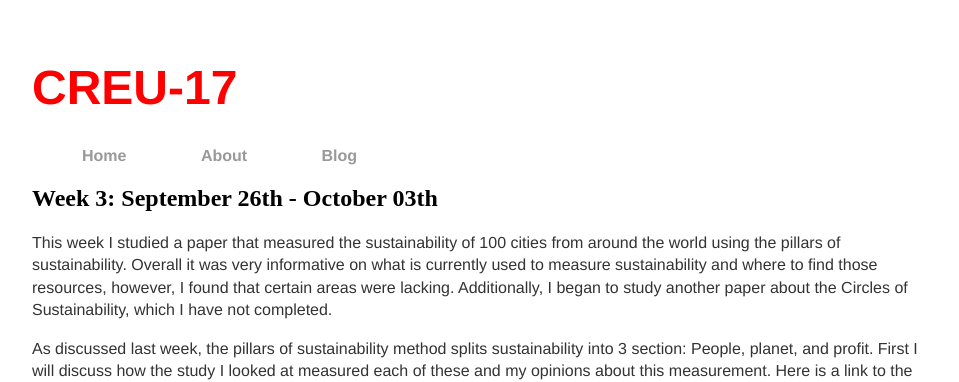
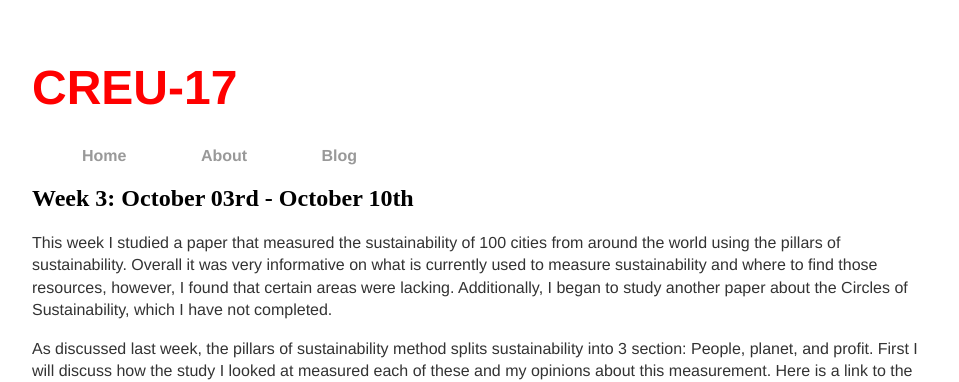
Before and after one commit to maxpaper86/CREU-Poly-17, a Jekyll site: the page built from _posts/2017-10-10-week5.md, in a window 1280 px wide. Shown: the top 382 px of the page, without its empty margins (160-1119 px from the left). Built offline with Jekyll 4.4.1, drawn with Linux system fonts in a browser that asks for light colours.

Commit message:
Update 2017-10-10-week5.md

```diff
--- a/_posts/2017-10-10-week5.md
+++ b/_posts/2017-10-10-week5.md
@@ -1,6 +1,6 @@
 ---
 layout: default
-title: "Week 3: September 26th - October 03th"
+title: "Week 3: October 03rd - October 10th"
 date: 2017-10-10
 published: true
 excerpt_separator: <excerpt>
```
